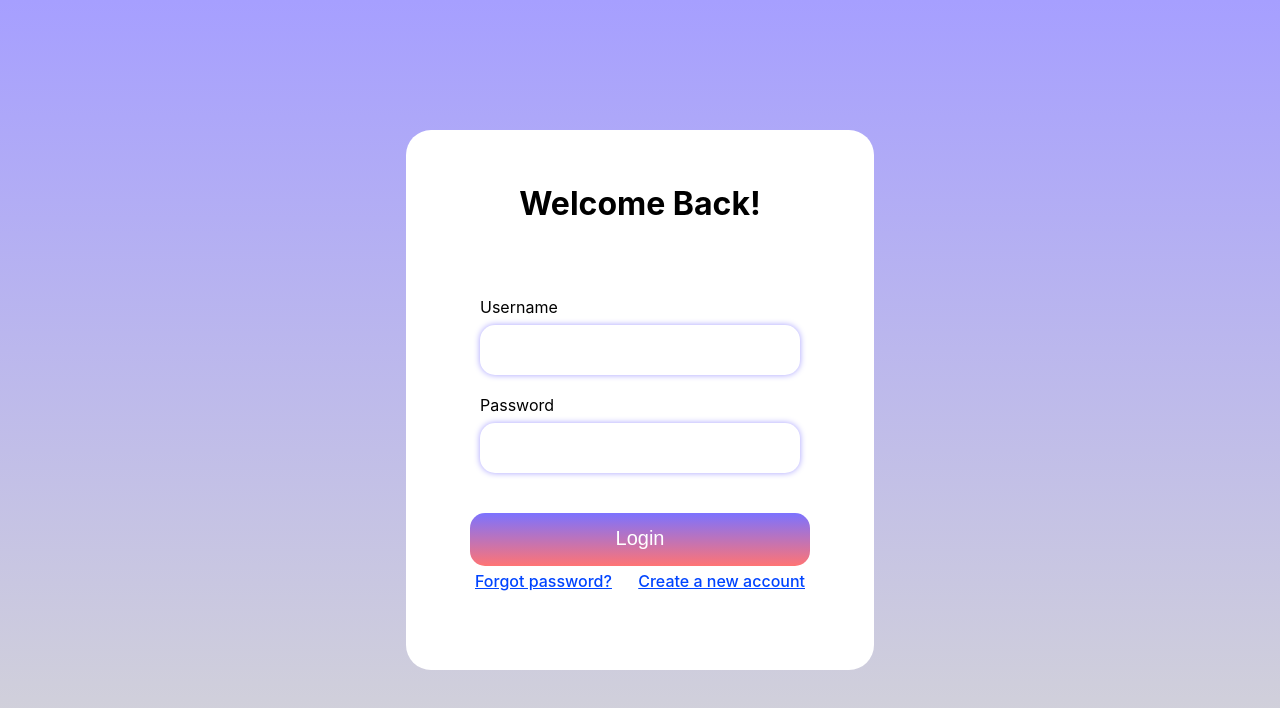
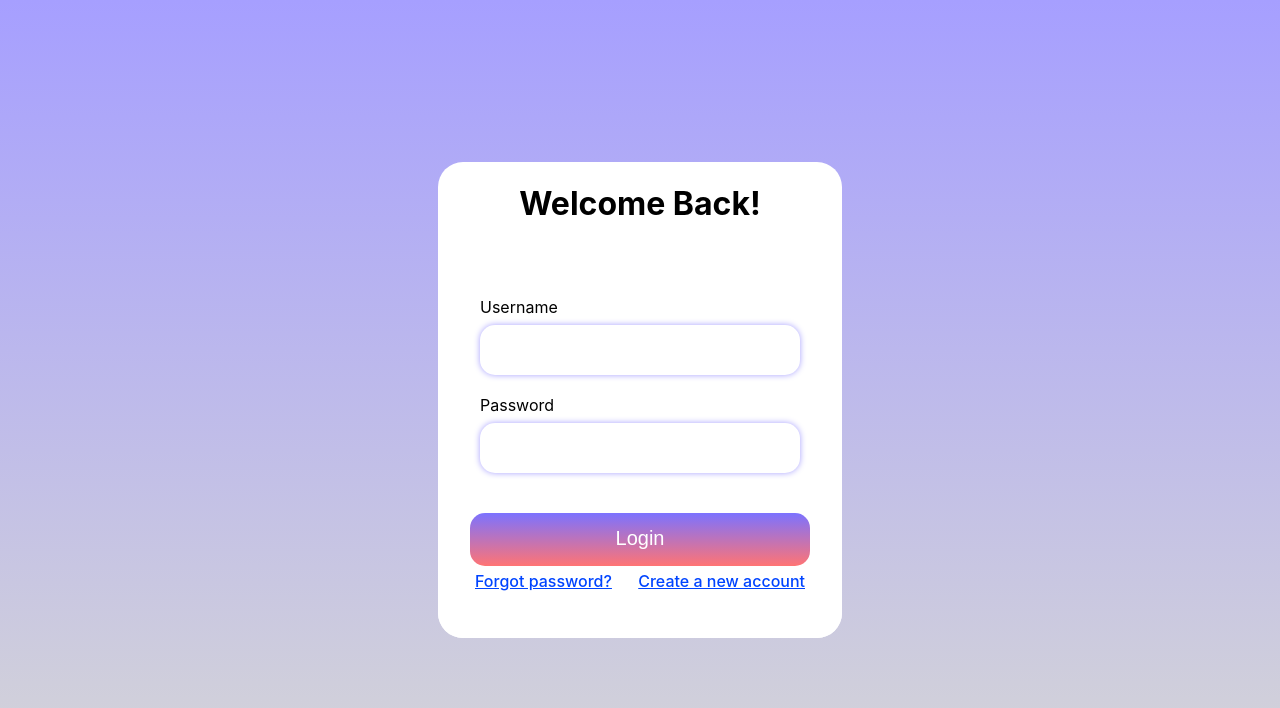
Before and after one commit to Anjana091/Doctor-Appoinment-User-Module, a React (Create React App) app: page / in a window 1280 px wide. Shown: the top 708 px of the page. Built offline with nearby package versions, Linux system fonts and the light colour scheme.

Commit message:
edited card css

```diff
--- a/package.json
+++ b/package.json
@@ -9,6 +9,7 @@
     "@testing-library/jest-dom": "^5.16.5",
     "@testing-library/react": "^13.4.0",
     "@testing-library/user-event": "^13.5.0",
+    "axios": "^1.4.0",
     "gapi-script": "^1.2.0",
     "react": "^18.2.0",
     "react-dom": "^18.2.0",
--- a/src/App.js
+++ b/src/App.js
@@ -1,6 +1,6 @@
 import { BrowserRouter as Router, Routes, Route } from "react-router-dom";
 import "./App.css";
-import Home from "./components/Home";
+import DoctorCard from "./components/DoctorCard";
 import LoginForm from "./components/loginform";
 
 function App() {
@@ -9,7 +9,7 @@ function App() {
       <div className="App">
         <Routes>
           <Route path="/" element={<LoginForm />} />
-          <Route path="/home" element={<Home />} />
+          <Route path="/doctors" element={<DoctorCard />} />
         </Routes>
       </div>
     </Router>
--- a/src/components/loginform.css
+++ b/src/components/loginform.css
@@ -1,4 +1,4 @@
-.App {
+.loginPage {
   display: flex;
   align-items: center;
   justify-content: center;
@@ -16,7 +16,8 @@
   height: auto;
   background-color: rgb(255, 255, 255);
   border-radius: 25px;
-  padding: 2em;
+  margin-top: 30px;
+    margin-bottom: 30px;
 }
 
 .input-container {
--- a/src/components/loginform.js
+++ b/src/components/loginform.js
@@ -38,7 +38,7 @@ function LoginForm() {
   };
 
   return (
-    <div className="App">
+    <div className="loginPage">
       <div className="loginContainer">
         <h1>{isSignUp ? "Create an Account" : "Welcome Back!"}</h1>
 
```
Also changed, not shown: src/components/DoctorCard.js (renamed from src/components/Home.js), 1 other file (tests, documents, lock files or other folders).
